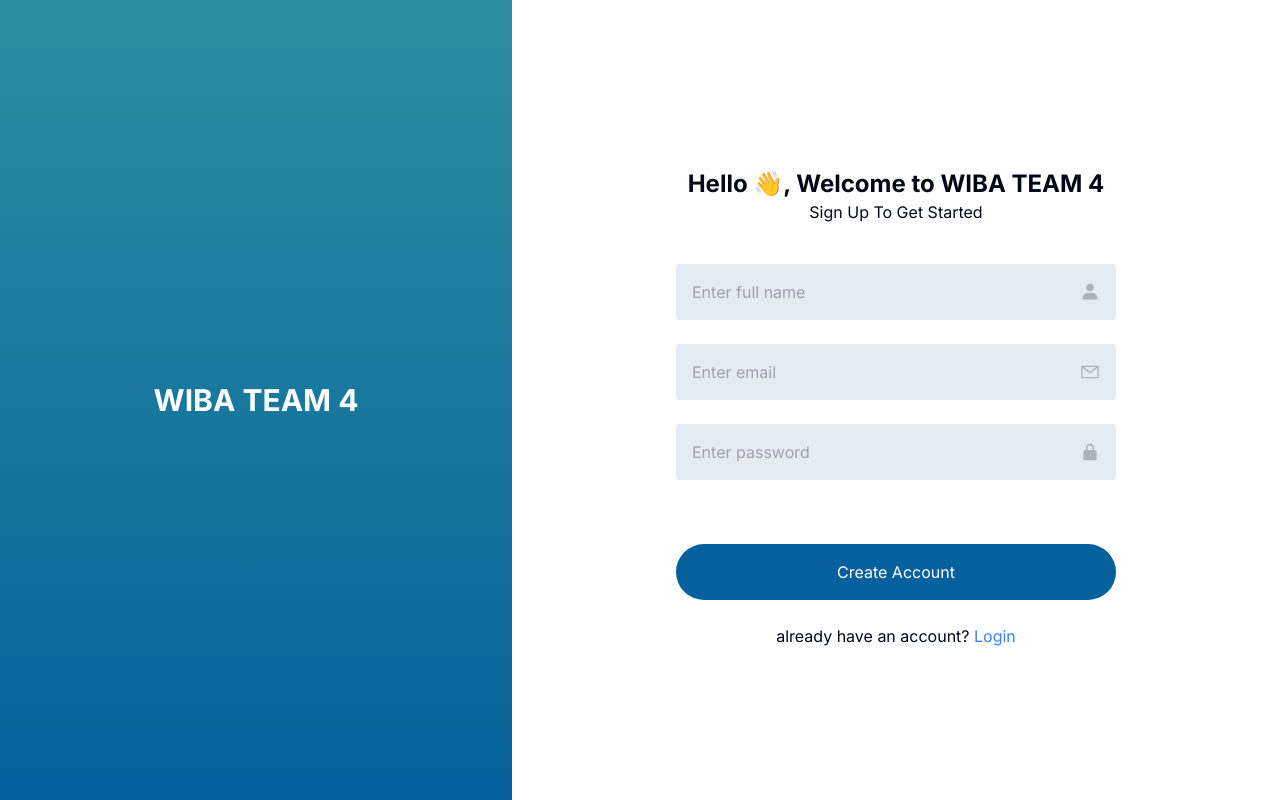
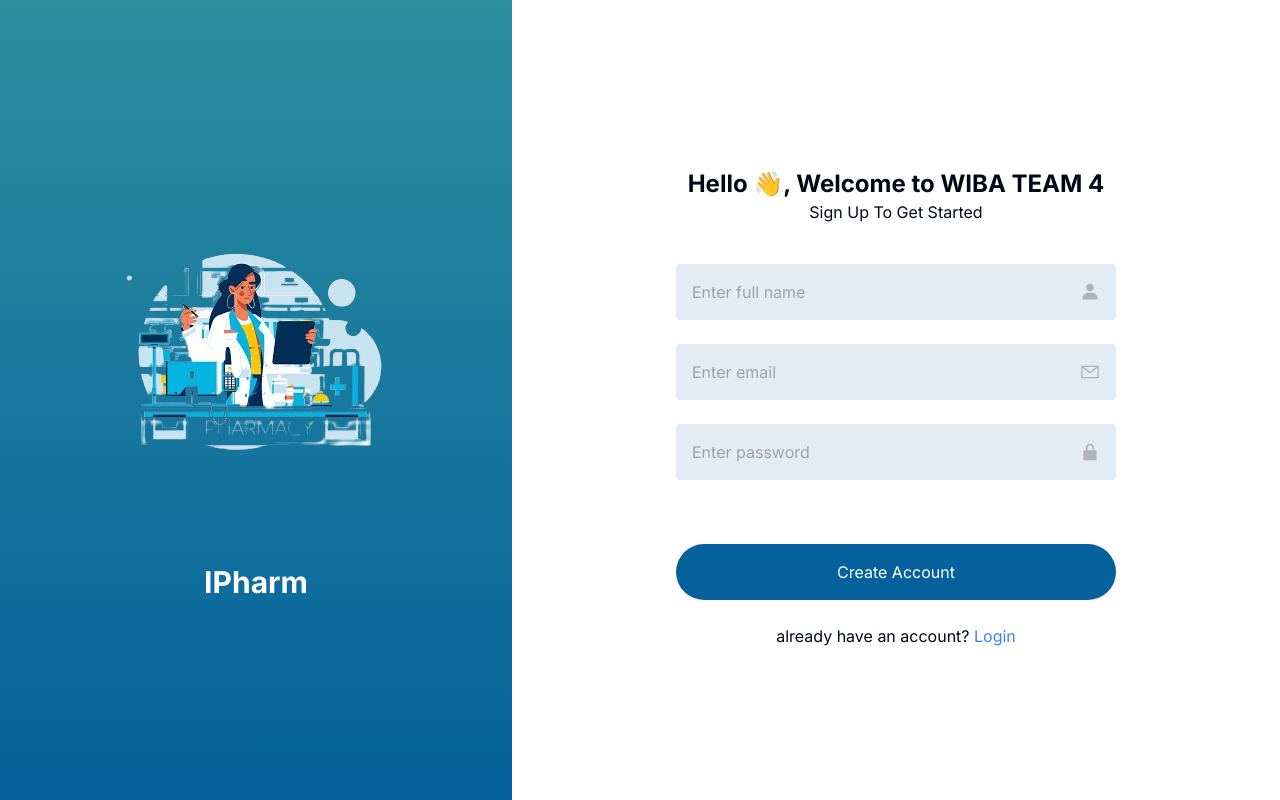
Before and after one commit to valentina-buoro/health-management-system, a Next.js app: page /signup in a window 1280 px wide. Built offline with nearby package versions, Linux system fonts and the light colour scheme.

Commit message:
signup fix

```diff
--- a/app/(auth)/(routes)/signup/page.tsx
+++ b/app/(auth)/(routes)/signup/page.tsx
@@ -7,6 +7,7 @@ import Image from "next/image";
 import User from "../../../../public/user.svg";
 import Email from "../../../../public/email.svg";
 import Password from "../../../../public/password.svg";
+import Pharmacist from "../../../../public/pharmacist.png";
 import Link from "next/link";
 import { redirect } from "next/navigation";
 import { SignupProps } from "../../../types";
@@ -66,8 +67,10 @@ const Index = () => {
   return (
     <div className="flex">
       <div className="hidden lg:flex lg:flex-col lg:items-center lg:justify-center lg:h-screen lg:w-2/5 bg-gradient-to-t from-[#04619C] from-0% to-[#2C8FA0] to-100%">
-        <div className="flex justify-center items-center h-1/2">
-          <h1 className="text-white text-3xl font-bold">WIBA TEAM 4</h1>
+      <div className="flex flex-col justify-between items-center h-1/2">
+
+          <Image src={Pharmacist} alt="Pharmacist" width = {400} height = {400} />
+          <h1 className="text-white text-3xl font-bold">IPharm</h1>
         </div>
       </div>
       <div className="flex flex-col items-center justify-center h-screen gap-6 mx-auto lg:w-3/5">
```
